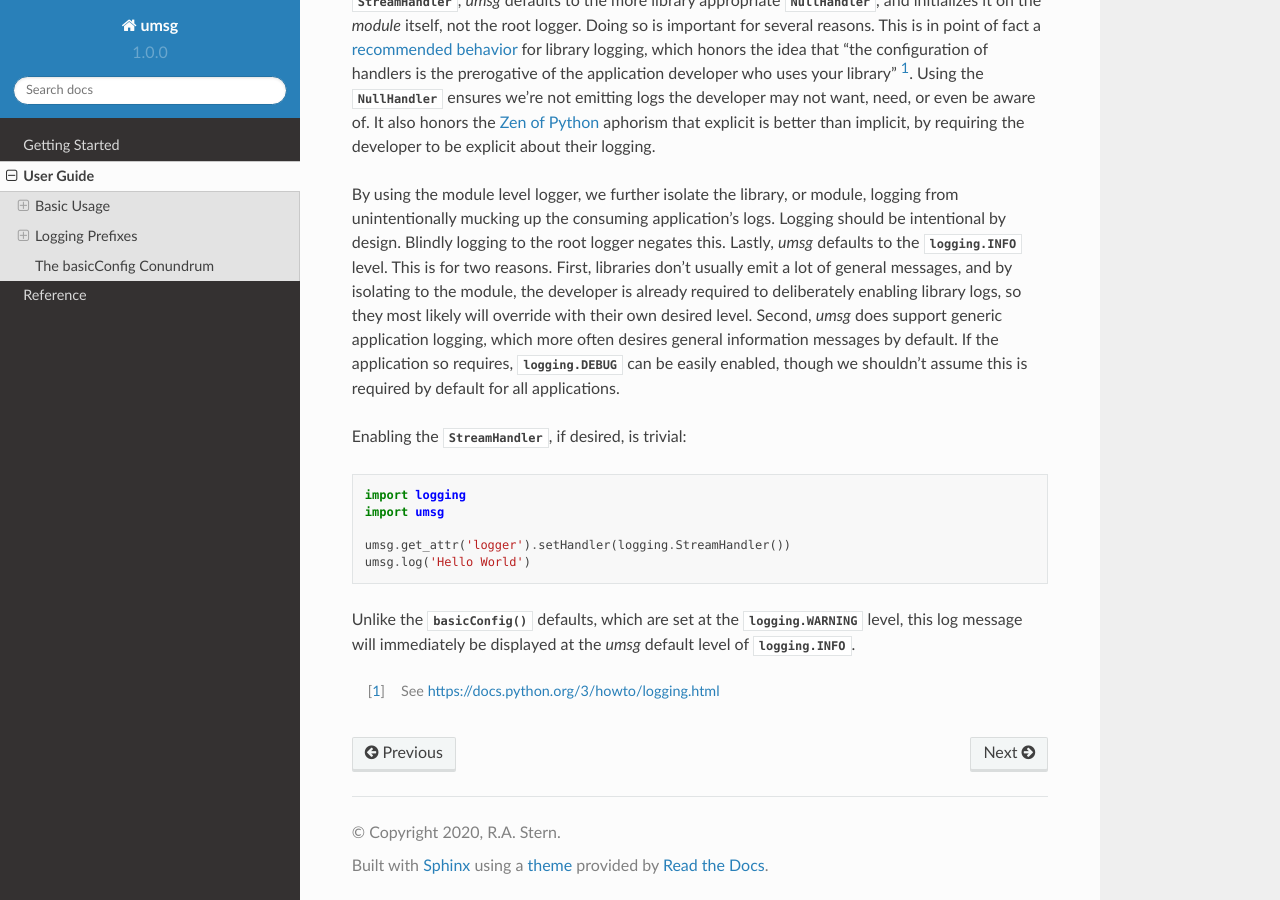
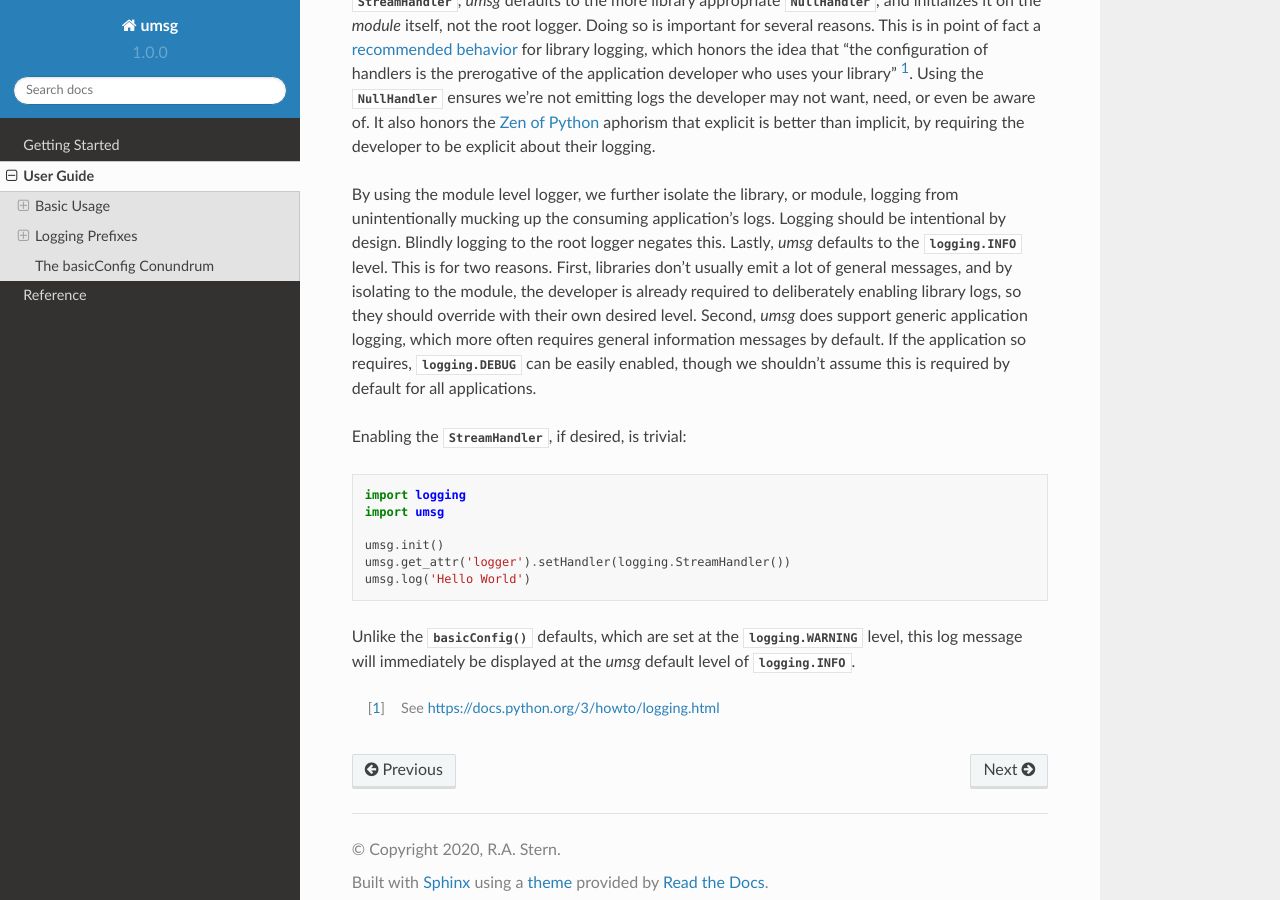
Before and after one commit to rastern/umsg, a Sphinx documentation site: the page built from docs/source/userguide.rst, in a window 1280 px wide and 900 px high, scrolled down 3680 px. Built offline with Sphinx 7.4.7 and the Read the Docs theme 2.0.0, drawn with Linux system fonts in a browser that asks for light colours.

Commit message:
Fixed usecase example

```diff
--- a/docs/source/userguide.rst
+++ b/docs/source/userguide.rst
@@ -201,9 +201,9 @@ Logging should be intentional by design. Blindly logging to the root logger
 negates this. Lastly, *umsg* defaults to the :py:const:`logging.INFO` level. This
 is for two reasons. First, libraries don't usually emit a lot of general messages,
 and by isolating to the module, the developer is already required to deliberately
-enabling library logs, so they most likely will override with their own desired
-level. Second, *umsg* does support generic application logging, which more often
-desires general information messages by default. If the application so requires,
+enabling library logs, so they should override with their own desired level.
+Second, *umsg* does support generic application logging, which more often
+requires general information messages by default. If the application so requires,
 :py:const:`logging.DEBUG` can be easily enabled, though we shouldn't assume this
 is required by default for all applications.
 
@@ -214,6 +214,7 @@ Enabling the :py:class:`~logging.StreamHandler`, if desired, is trivial:
   import logging
   import umsg
 
+  umsg.init()
   umsg.get_attr('logger').setHandler(logging.StreamHandler())
   umsg.log('Hello World')
 
```
